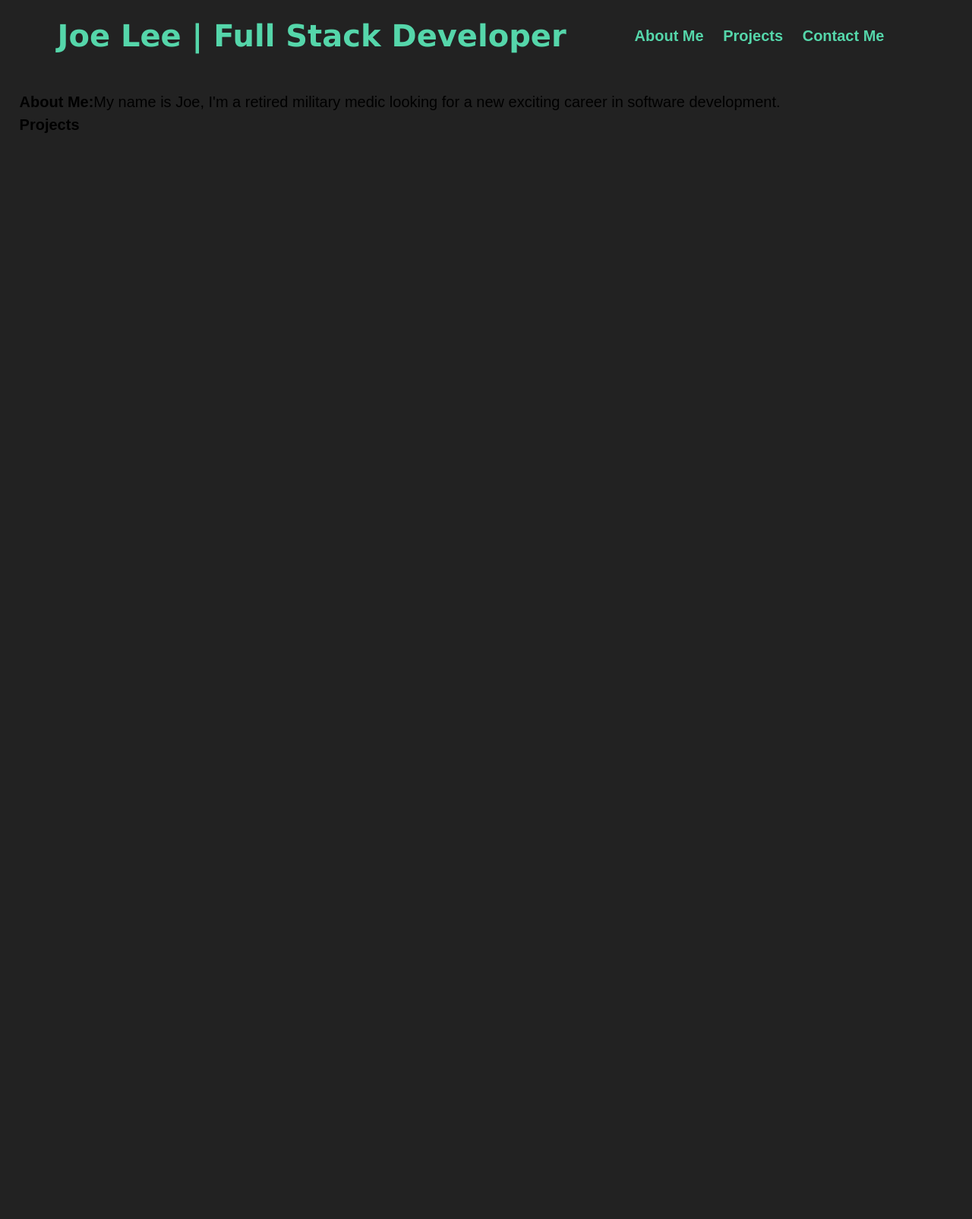
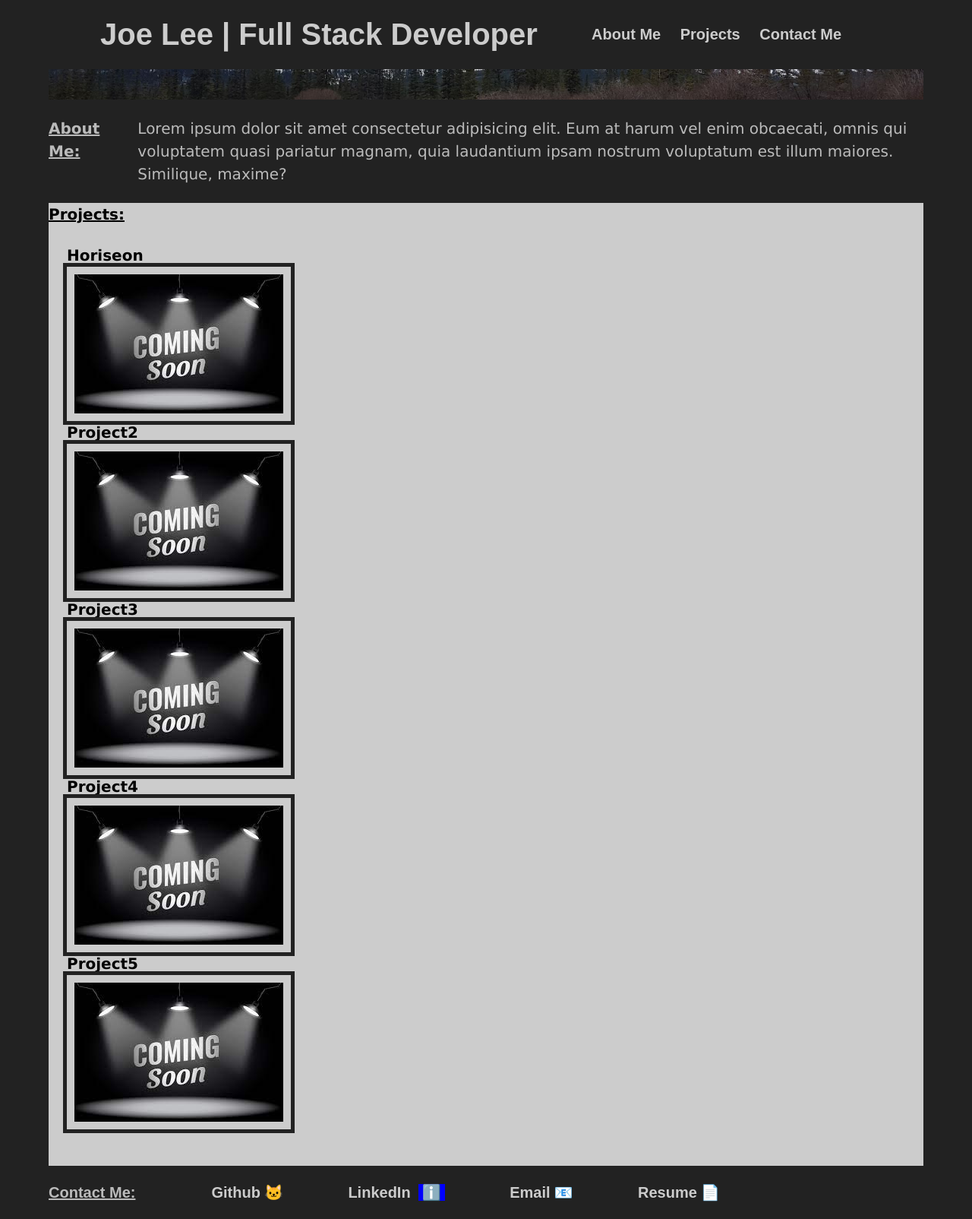
Before and after one commit to jollypong/Portfolio, a plain HTML site: page index.html in a window 1280 px wide. Shown: the whole page at 76% size. Before the commit the page ends 800 px from the top, so only its background shows below. Drawn offline with Linux system fonts and the light colour scheme.

Commit message:
back up for end of day

```diff
--- a/Assets/style.css
+++ b/Assets/style.css
@@ -1,6 +1,9 @@
 :root {
     --dark: #222;
-    --light: #55d6aa;
+    --light: #ccc;
+    --hover: #fff;
+    --h2:#bbb;
+    --p:#ddd;
 }
 
 * {
@@ -15,6 +18,8 @@ body {
     height: 100%;
     background: var(--dark);
     font-size: 20px;
+    font-family:'Lucida Sans', 'Lucida Sans Regular', 'Lucida Grande', 'Lucida Sans Unicode', Geneva, Verdana, sans-serif;
+    margin: 0% 5%;
 }
 
 header {
@@ -24,10 +29,9 @@ header {
     text-align: center;
 }
 
-h1 {
+.logo {
     display: block;
     font-size: 200%;
-    font-family:'Lucida Sans', 'Lucida Sans Regular', 'Lucida Grande', 'Lucida Sans Unicode', Geneva, Verdana, sans-serif;
     color: var(--light);
 }
 
@@ -46,67 +50,208 @@ nav ul {
 }
 
 nav li {
-    display: inline-flex;
+    display: inline-block;
     list-style: none;
     margin-right: 20px;
     align-items: center;
 }
 
 nav a {
+    font-weight: bold;
+    text-decoration: none;
+    color: var(--light);
+}
+
+nav a:hover {
+    color: var(--hover);
+}
+
+.hero {
+    background-image: url("./images/mountain.jpg");
+    background-size: cover;
+    padding: 20px;
+    background-position: center;
+    background-position: 90%;
+    display: flex;
+    justify-content: center;
+    flex-wrap: wrap;
+    align-items: flex-start;
+    z-index: -1;
+    height: 60%;
+}
+
+.about {
+    display: flex;
+    flex: 1 1 33;
+    margin: 2% auto;
+    max-height: 25%;
+}
+
+.about h2 {
+    display: inline-block;
+    color: var(--h2);
+    text-decoration: underline;
+}
+
+.info {
+    display: flex;
+    max-height: 25%;
+    color: var(--h2);
+    margin-left: 50px;
+    text-decoration: none;
+}
+
+/* .profile {
+    max-width: 220px;
+    max-height: 300px;
+    width: auto;
+    height: auto;
+    display: flex;
+    padding: 15px;
+    margin-right: 7%;
+    align-items: flex-start;
+    z-index: -1;
+} */
+
+.container {
+    display: flex;
+    flex-wrap: wrap;
+    flex-direction: row;
+    justify-content: center;
+    background-color: var(--light);
+}
+
+.projects {
+    flex: 1 0 100%;
+    padding: 1.5rem;
+    transition: flex-basis 500ms linear;
+    margin-bottom: 1.5rem;
+}
+
+.container h2 {
+    display: flex;
+    flex: 1 0 100%;
+    max-height: 25%;
+    color: var(dark);
+    text-decoration: underline;
+}
+
+.projects img{
+    outline: 5px solid var(--dark);
+    min-height: 150px;
+    display: flex;
+    align-items: center;
+    padding: 10px;
+}
+
+/* .projects:first-child {
+
+} */
+
+.projects > h3 {
+    border-radius: 0 0;
+    padding: 20px;
+    color: var(--dark);
+}
+
+.projects img:hover {
+    box-shadow: inset 0px 0px 8px var(--dark)
+  }
+
+.contactme {
+    display: flex;
+    justify-content: flex-start;
+    align-items: center;
+    background-color: var(--dark);
+    font-family: basic-sans, sans-serif;
+}
+
+.contactme h2 {
+    display: block;
+    color: var(--h2);
+    text-decoration: underline;
+}
+
+.contactme ul {
+    margin: 0;
+    padding: 20px;
+}
+
+.contactme li {
+    display: inline-flex;
+    list-style: none;
+    margin-left: 80px;
+    align-items: center;
+}
+
+.contactme a {
     color: var(--light);
     font-weight: bold;
     text-decoration: none;
 }
 
-nav a:hover {
-    color: #fff;
+.contactme a:hover {
+    color: var(--hover);
 }
 
-main {
-    display: flex;
-    flex: 1 1 33;
-    max-width: 96%;
-    margin: 2% auto;
+.github a::after {
+    display: inline;
+    font-size: 20px;
+    content: "🐱";
+    margin-left: 5px;
 }
 
-.aboutme{
-    display: flex;
+.linkedin a::after {
+    display: inline;
+    font-size: 20px;
+    background-color: blue;
+    content: "ℹ️";
+    margin-left: 10px;
+    padding: 0px 5px;
 }
 
-.projects{
-    display: flex;
-    flex-wrap: wrap;
-
+.email a::after {
+    display: inline;
+    font-size: 20px;
+    content: "📧";
+    margin-left: 5px
 }
 
-.projects>*{
-    flex: 1 1 33%
+.resume a::after {
+    display: inline;
+    font-size: 20px;
+    content: "📄";
+    margin-left: 5px
 }
 
-@media screen and (max-width: 992px){
-    header,
-    main {
-        flex: 0 0 75%;
-        max-width: 75%;
-    }
-    nav{
-        flex-direction: row;
-        display: inline-block;
-        padding: 20 px;
-    }
-}
-
-@media screen and (max-width: 530px){
-    main,
-     {
-        flex: 0 0 50%;
-        max-width: 50%;
-        flex-direction: column;
-    }
-    nav li{
+/* @media screen and (min-width: 768px){
+    li {
         flex-direction: column;
         display: inline-block;
         padding: 0;
         width: 100%;
+        flex-direction: column;
     }
+    .about,
+    .container {
+        flex: 0 0 50%;
+        max-width: 50%;
+        align-items: center;
+        flex-grow: 1;
+    }
+
 }
+
+@media screen and (max-width: 992px){
+    li {
+        flex-direction: row;
+        display: flex;
+        padding: 20 px;
+    }
+    .about,
+    .container {
+        flex: 0 0 33.33%;
+        max-width: 75%;
+        flex-direction: row;
+    }
+} */
--- a/index.html
+++ b/index.html
@@ -10,35 +10,60 @@
     <body>
         <header>
             <nav>
-                <h1>Joe Lee | Full Stack Developer</h1>
+                <h1 class="logo">Joe Lee | Full Stack Developer</h1>
                 <ul>
-                    <li><a href="#">About Me</a></li>
-                    <li><a href="#">Projects</a></li>
-                    <li><a href="#">Contact Me</a></li>
+                    <li><a href="#info">About Me</a></li>
+                    <li><a href="#projects">Projects</a></li>
+                    <li><a href="#contactme">Contact Me</a></li>
                 </ul>
             </nav>
         </header>
-        <hero>
-            <figure class="hero">
+        <main>
+            <hero>
+                <figure class="hero"></figure>
+            </hero>
 
-            </figure>
-        </hero>
-        <main>
-            <section>
-                <div class="aboutme"><h2>About Me:</h2>
+            <section class ="about" id="info">
+                <h2>About Me:</h2>
+                <div class="info">
                     <p>
-                        My name is Joe, I'm a retired military medic looking for a new exciting career in software development.
+                    Lorem ipsum dolor sit amet consectetur adipisicing elit. Eum at harum vel enim obcaecati, omnis qui voluptatem quasi pariatur magnam, quia laudantium ipsam nostrum voluptatum est illum maiores. Similique, maxime?
                     </p>
                 </div>
+                <figure class ="profile">
+                        <!-- <img src="./Assets/images/profile.png", alt= "Joe Happy as a Kite"> -->
+                </figure>
+            </section>
+
+            <section class="container", id="projects">
+                <h2>Projects:</h2>
                 <div class="projects">
-                    <h2 class="title">Projects</h2>
-                    <div class="moretocome"></div>
-                    <div class="moretocome"></div>
-                    <div class="moretocome"></div>
-                    <div class="moretocome"></div>
-                    <div class="moretocome"></div>
+                    <figure class="project1"><h3>Horiseon</h3>
+                        <img src="Assets/images/comingsoon.jpg", alt="3 lanterns illuminating the words coming soon">
+                    </figure>
+                    <figure class="project2"><h3>Project2</h3>
+                        <img src="Assets/images/comingsoon.jpg", alt="3 lanterns illuminating the words coming soon">
+                    </figure>
+                    <figure class="project3"><h3>Project3</h3>
+                        <img src="Assets/images/comingsoon.jpg", alt="3 lanterns illuminating the words coming soon">
+                    </figure>
+                    <figure class="project4"><h3>Project4</h3>
+                        <img src="Assets/images/comingsoon.jpg", alt="3 lanterns illuminating the words coming soon">
+                    </figure>
+                    <figure class="project5"><h3>Project5</h3>
+                        <img src="Assets/images/comingsoon.jpg", alt="3 lanterns illuminating the words coming soon">
+                    </figure>
                 </div>
             </section>
         </main>
+            <footer class="contactme", id="contactme">
+                <h2>Contact Me:</h2>
+                <ul>
+                    <li class="github"><a href="https://github.com/jollypong" target="_blank">Github</a></li>
+                    <li class="linkedin"><a href="https://www.linkedin.com/in/joe-lee-5a8ab4228/" target="_blank">LinkedIn</a></li>
+                    <li class="email"><a href="mailto: rogs4399@gmail.com">Email</a></li>
+                    <li class="resume"><a href="./Assets/Lee-Resume.pdf">Resume</a></li>
+                </ul>
+            </footer>
     </body>
 </html>
```
Also changed, not shown: Assets/images/comingsoon.jpg (added), 1 other file.
